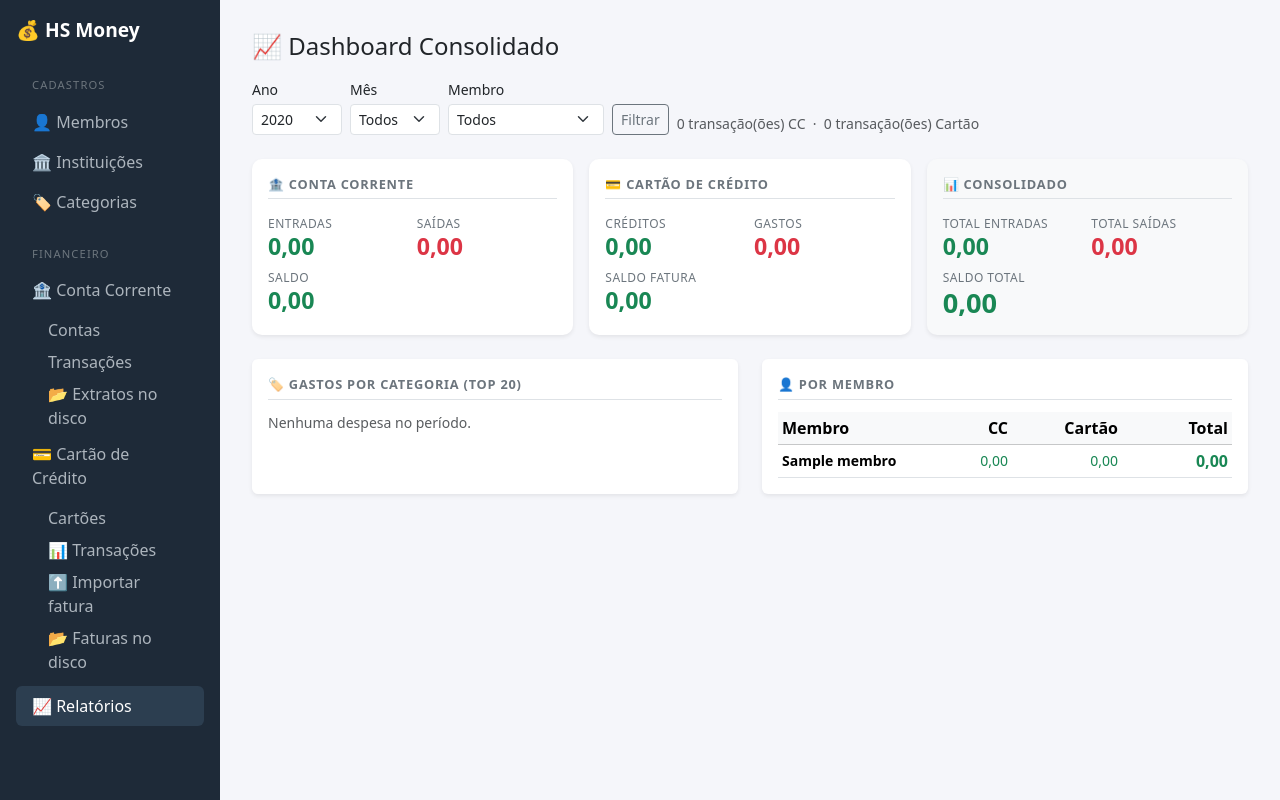
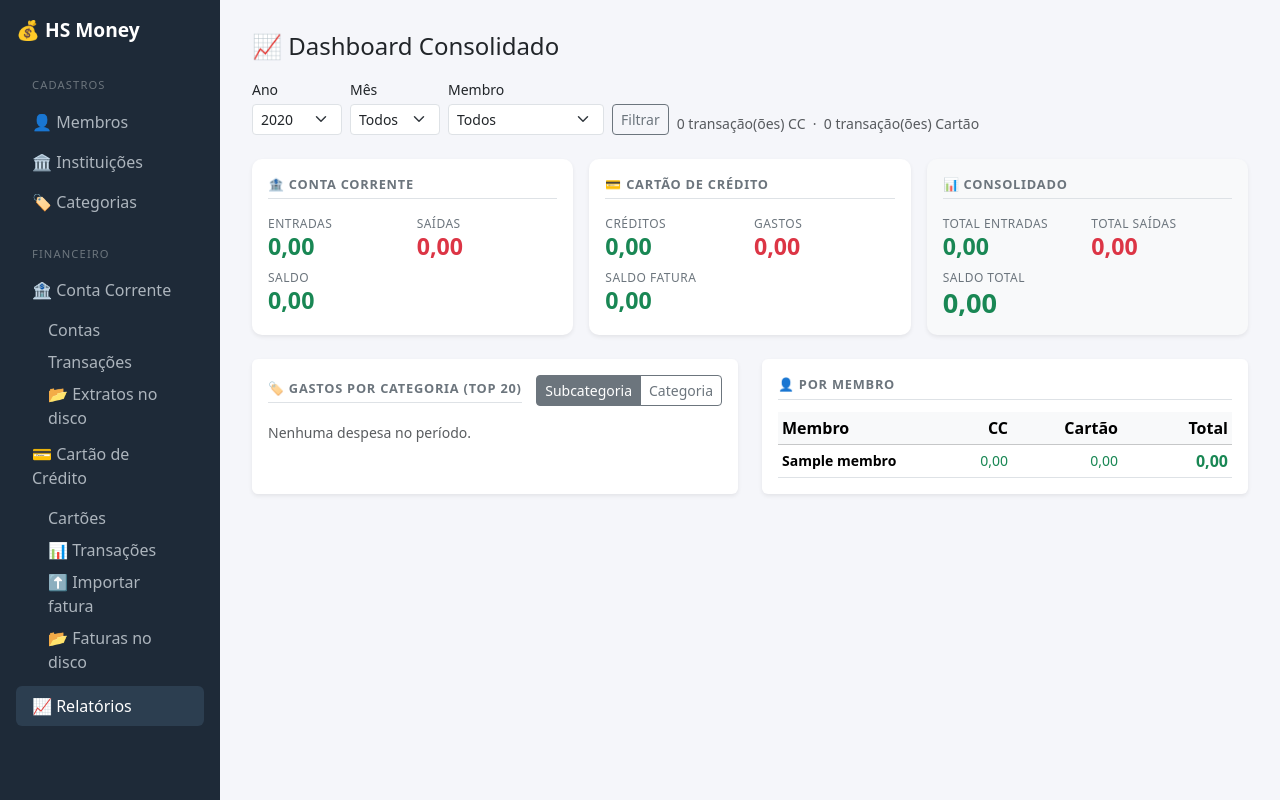
Before and after one commit to dal01/hs_money, a Django app: page /relatorios/ in a window 1280 px wide. Run offline with Django 5.2, Linux system fonts and the light colour scheme; tables that the repository leaves empty hold one stand-in row (values such as "Sample post"); data that the repository does not hold is empty.

Commit message:
Dashboard: cat toggle sub/mac, por membro M2M, excluir fatura cartao CC

```diff
--- a/hs_money/relatorios/templates/relatorios/dashboard.html
+++ b/hs_money/relatorios/templates/relatorios/dashboard.html
@@ -26,6 +26,7 @@
 
 <!-- ── Filtros ── -->
 <form method="get" class="row g-2 align-items-end mb-4">
+  <input type="hidden" name="cat_nivel" value="{{ cat_nivel }}">
   <div class="col-auto">
     <label class="form-label small mb-1">Ano</label>
     <select name="ano" class="form-select form-select-sm" style="width:90px" onchange="this.form.submit()">
@@ -195,7 +196,19 @@
   <div class="col-12 col-lg-6">
     <div class="card border-0 shadow-sm h-100">
       <div class="card-body">
-        <div class="section-title">🏷️ Gastos por categoria (top 20)</div>
+        <div class="d-flex justify-content-between align-items-center mb-3">
+          <div class="section-title mb-0">🏷️ Gastos por categoria (top 20)</div>
+          <div class="btn-group btn-group-sm" role="group">
+            <a href="?ano={{ ano_sel }}&mes={{ mes_sel }}&membro={{ membro_sel }}&cat_nivel=sub"
+               class="btn btn-outline-secondary {% if cat_nivel == 'sub' %}active{% endif %}">
+              Subcategoria
+            </a>
+            <a href="?ano={{ ano_sel }}&mes={{ mes_sel }}&membro={{ membro_sel }}&cat_nivel=mac"
+               class="btn btn-outline-secondary {% if cat_nivel == 'mac' %}active{% endif %}">
+              Categoria
+            </a>
+          </div>
+        </div>
         {% if por_categoria %}
           {% with max_abs=por_categoria.0.total %}
           <table class="table table-sm align-middle mb-0">
--- a/hs_money/relatorios/views.py
+++ b/hs_money/relatorios/views.py
@@ -27,9 +27,17 @@ MESES_NOME = {n: label for n, label in MESES}
 # ---------------------------------------------------------------------------
 
 def _cc_qs(ano, mes, membro_id):
+    # Exclui pagamentos de fatura de cartão (já contabilizados no app cartão de crédito)
+    from hs_money.core.models import Categoria as _Cat
+    ids_fatura = list(
+        _Cat.objects.filter(nome__icontains='fatura do cart')
+        .values_list('pk', flat=True)
+    )
     qs = (TransacaoCC.objects
           .filter(oculta=False)
-          .select_related('extrato__conta__membro', 'categoria'))
+          .exclude(categoria_id__in=ids_fatura)
+          .select_related('extrato__conta__membro', 'categoria', 'categoria__categoria_pai')
+          .prefetch_related('membros'))
     if ano:
         qs = qs.filter(data__year=ano)
     if mes:
@@ -42,7 +50,8 @@ def _cc_qs(ano, mes, membro_id):
 def _cartao_qs(ano, mes, membro_id):
     qs = (TransacaoCartao.objects
           .filter(oculta=False)
-          .select_related('fatura__cartao__membro', 'categoria'))
+          .select_related('fatura__cartao__membro', 'categoria', 'categoria__categoria_pai')
+          .prefetch_related('membros'))
     if ano:
         qs = qs.filter(fatura__competencia__year=ano)
     if mes:
@@ -98,22 +107,35 @@ def _por_mes(lista_cc, lista_cartao):
     return rows
 
 
-def _por_categoria(lista_cc, lista_cartao):
-    """Top categorias por valor absoluto (despesas), combinando as duas fontes."""
+def _por_categoria(lista_cc, lista_cartao, agrupar='sub'):
+    """Top categorias por valor absoluto (despesas), combinando as duas fontes.
+    agrupar='sub'  → usa a categoria/subcategoria da transação (comportamento original)
+    agrupar='mac'  → agrupa pela categoria-pai (macro); subcategorias são somadas ao pai
+    """
     cat_map: dict = defaultdict(lambda: {'nome': '', 'cc': ZERO, 'cartao': ZERO})
+
+    def _key_and_nome(t):
+        cat = t.categoria
+        if not cat:
+            return 0, '— Sem categoria —'
+        if agrupar == 'mac' and cat.categoria_pai_id:
+            # subcategoria → agrupa no pai
+            pai = cat.categoria_pai
+            return pai.pk, pai.nome
+        return cat.pk, cat.nome
 
     for t in lista_cc:
         if t.valor >= ZERO:
             continue
-        key = t.categoria_id or 0
-        cat_map[key]['nome']   = str(t.categoria) if t.categoria else '— Sem categoria —'
-        cat_map[key]['cc']    += t.valor
+        key, nome = _key_and_nome(t)
+        cat_map[key]['nome']  = nome
+        cat_map[key]['cc']   += t.valor
 
     for t in lista_cartao:
         if t.valor >= ZERO:
             continue
-        key = t.categoria_id or 0
-        cat_map[key]['nome']    = str(t.categoria) if t.categoria else '— Sem categoria —'
+        key, nome = _key_and_nome(t)
+        cat_map[key]['nome']    = nome
         cat_map[key]['cartao'] += t.valor
 
     rows = []
@@ -131,20 +153,35 @@ def _por_categoria(lista_cc, lista_cartao):
 
 
 def _por_membro(lista_cc, lista_cartao, membros):
-    """Breakdown por membro (despesas)."""
+    """Breakdown por membro usando a atribuição M2M das transações.
+    Se uma transação tem N membros, divide o valor igualmente entre eles.
+    Transações sem nenhum membro vão para 'Sem membro'.
+    """
     membro_map = {m.pk: {'nome': m.nome, 'cc': ZERO, 'cartao': ZERO}
                   for m in membros}
     sem = {'nome': '— Sem membro —', 'cc': ZERO, 'cartao': ZERO}
 
     for t in lista_cc:
-        membro_id = t.extrato.conta.membro_id
-        bucket = membro_map.get(membro_id, sem)
-        bucket['cc'] += t.valor
+        ms = list(t.membros.all())
+        if ms:
+            parte = t.valor / len(ms)
+            for m in ms:
+                bucket = membro_map.get(m.pk)
+                if bucket:
+                    bucket['cc'] += parte
+        else:
+            sem['cc'] += t.valor
 
     for t in lista_cartao:
-        membro_id = t.fatura.cartao.membro_id
-        bucket = membro_map.get(membro_id, sem)
-        bucket['cartao'] += t.valor
+        ms = list(t.membros.all())
+        if ms:
+            parte = t.valor / len(ms)
+            for m in ms:
+                bucket = membro_map.get(m.pk)
+                if bucket:
+                    bucket['cartao'] += parte
+        else:
+            sem['cartao'] += t.valor
 
     rows = list(membro_map.values())
     if sem['cc'] or sem['cartao']:
@@ -152,8 +189,6 @@ def _por_membro(lista_cc, lista_cartao, membros):
 
     for r in rows:
         r['total'] = r['cc'] + r['cartao']
-        r['gastos_cc']     = r['cc']
-        r['gastos_cartao'] = r['cartao']
 
     return rows
 
@@ -170,9 +205,10 @@ def dashboard(request):
     # --- filtros ---
     import datetime
     ano_atual = datetime.date.today().year
-    ano_sel    = request.GET.get('ano',    str(ano_atual))
-    mes_sel    = request.GET.get('mes',    '')
-    membro_sel = request.GET.get('membro', '')
+    ano_sel    = request.GET.get('ano',       str(ano_atual))
+    mes_sel    = request.GET.get('mes',       '')
+    membro_sel = request.GET.get('membro',    '')
+    cat_nivel  = request.GET.get('cat_nivel', 'sub')   # 'sub' ou 'mac'
 
     # anos disponíveis (união de CC e cartão)
     anos_cc     = set(d.year for d in _TCC.objects.dates('data', 'year'))
@@ -194,7 +230,7 @@ def dashboard(request):
 
     # --- breakdowns ---
     por_mes       = _por_mes(lista_cc, lista_cartao) if not mes_sel else []
-    por_categoria = _por_categoria(lista_cc, lista_cartao)
+    por_categoria = _por_categoria(lista_cc, lista_cartao, agrupar=cat_nivel)
     por_membro    = _por_membro(lista_cc, lista_cartao, membros)
 
     context = {
@@ -220,5 +256,6 @@ def dashboard(request):
         'por_mes':         por_mes,
         'por_categoria':   por_categoria,
         'por_membro':      por_membro,
+        'cat_nivel':       cat_nivel,
     }
     return render(request, 'relatorios/dashboard.html', context)
```
